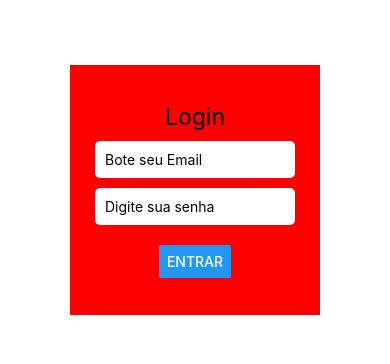
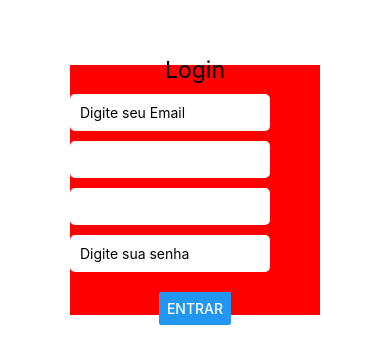
Before and after one commit to jeanpaulo204/ShoppingMobile, a React Native app: screen / in a window 390 px wide. Shown: the part 232-596 px from the top of the page. Built offline with nearby package versions, Linux system fonts and the light colour scheme.

Commit message:
alterações

```diff
--- a/App.js
+++ b/App.js
@@ -1,6 +1,8 @@
 import { StatusBar } from 'expo-status-bar';
 import React from 'react';
+import Quadrado from './components/input';
 import { StyleSheet, Text, View, TextInput, Button } from 'react-native';
+
 
 export default function App() {
 
@@ -17,12 +19,11 @@ export default function App() {
       <StatusBar style="auto" />
       <View style={styles.batata}>
         <Text style={styles.texto}>Login</Text>
-        <TextInput style={styles.input} placeholder="Bote seu Email" />
-        <TextInput
-        style={styles.input}
-        placeholder="Digite sua senha"
-        secureTextEntry={true}
-      />
+
+          <Quadrado Email="Digite seu Email"/>
+
+          <Quadrado Senha="Digite sua senha"/>
+
       <View style={styles.btn}>
         <Button onPress={CliqueEmMim} title="Entrar" />
       </View>
--- a/components/input.js
+++ b/components/input.js
@@ -1,14 +1,15 @@
 import React from 'react';
-import { View, Text } from 'react-native';
+import { View, Text, StyleSheet, TextInput } from 'react-native';
 
 
 
-const Input = () => {
+const Input = ({Email, Senha}) => {
   return (
 
   <View >
 <Text>
-     Meu Componente
+    <TextInput style={styles.input} placeholder={Email}/>
+    <TextInput style={styles.input} placeholder={Senha}/>
 </Text>
 </View>
 
@@ -16,5 +17,15 @@ const Input = () => {
 };
 
 
+const styles = StyleSheet.create({
+    input: {
+      backgroundColor: 'white',
+      padding: 10,
+      marginTop: 10,
+      width: '80%',
+      borderRadius: 5,
+    },
+  });
+
 
 export default Input;
```
